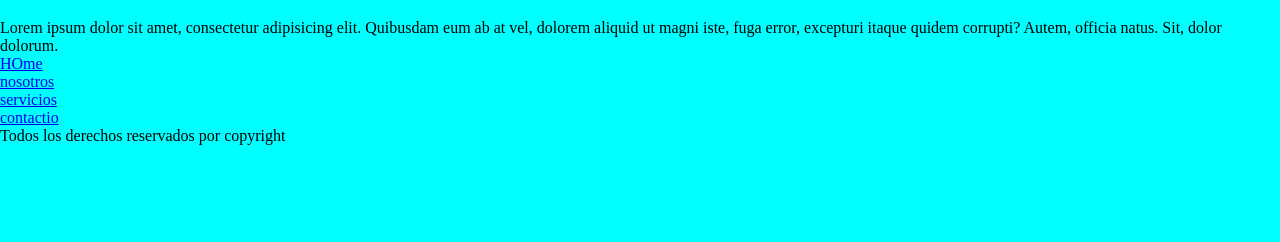
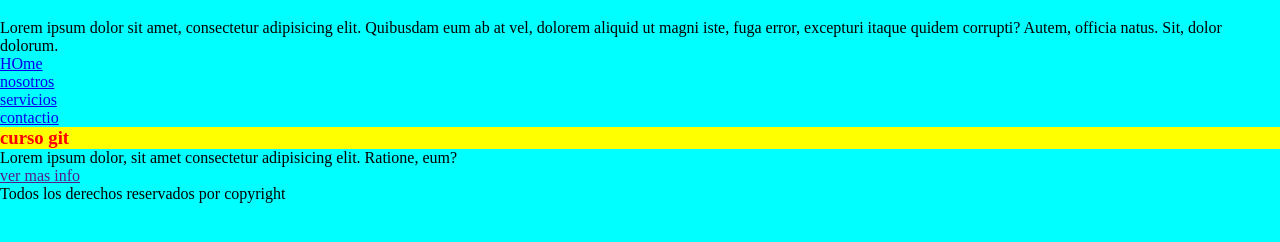
Before and after one commit to Ezecordoba14/1erRepositorio, a plain HTML site: page index.html in a window 1280 px wide. Shown: the part 40-282 px from the top of the page. Drawn offline with Linux system fonts and the light colour scheme.

Commit message:
desde mi rama agrego un main con estilos

```diff
--- a/index.html
+++ b/index.html
@@ -17,6 +17,13 @@
         <li><a href="#">servicios</a></li>
         <li><a href="#">contactio</a></li>
     </ul>
+    <main>
+        <article>
+            <h3>curso git</h3>
+            <p>Lorem ipsum dolor, sit amet consectetur adipisicing elit. Ratione, eum?</p>
+            <a href="">ver mas info</a>
+        </article>
+    </main>
     <footer>
         <p>Todos los derechos reservados por copyright</p>
         <div class="redes">
--- a/style.css
+++ b/style.css
@@ -13,3 +13,8 @@ h1{
     text-align: center;
     text-decoration: underline;
 }
+
+h3 {
+    color: red;
+    background-color: yellow;
+}
```
